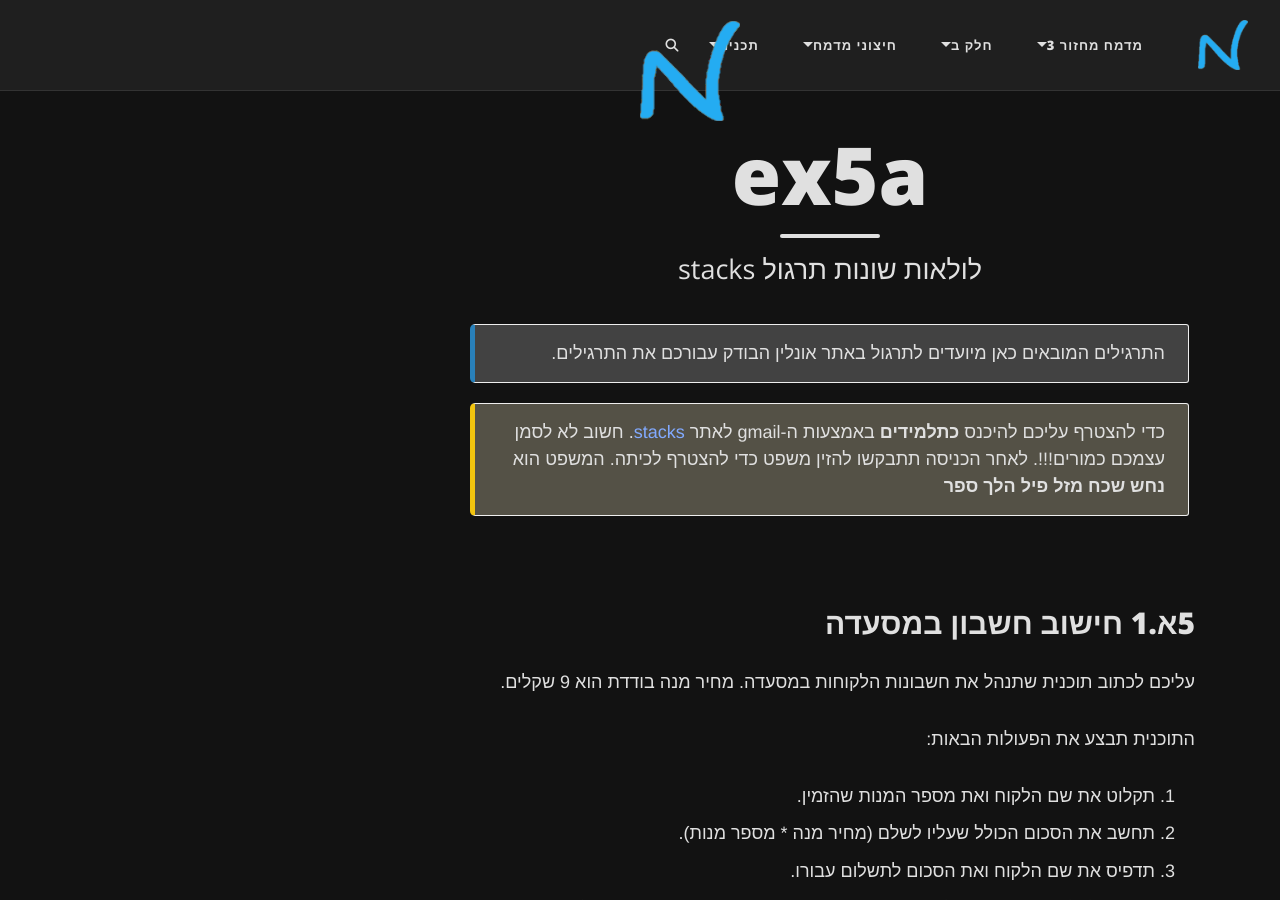
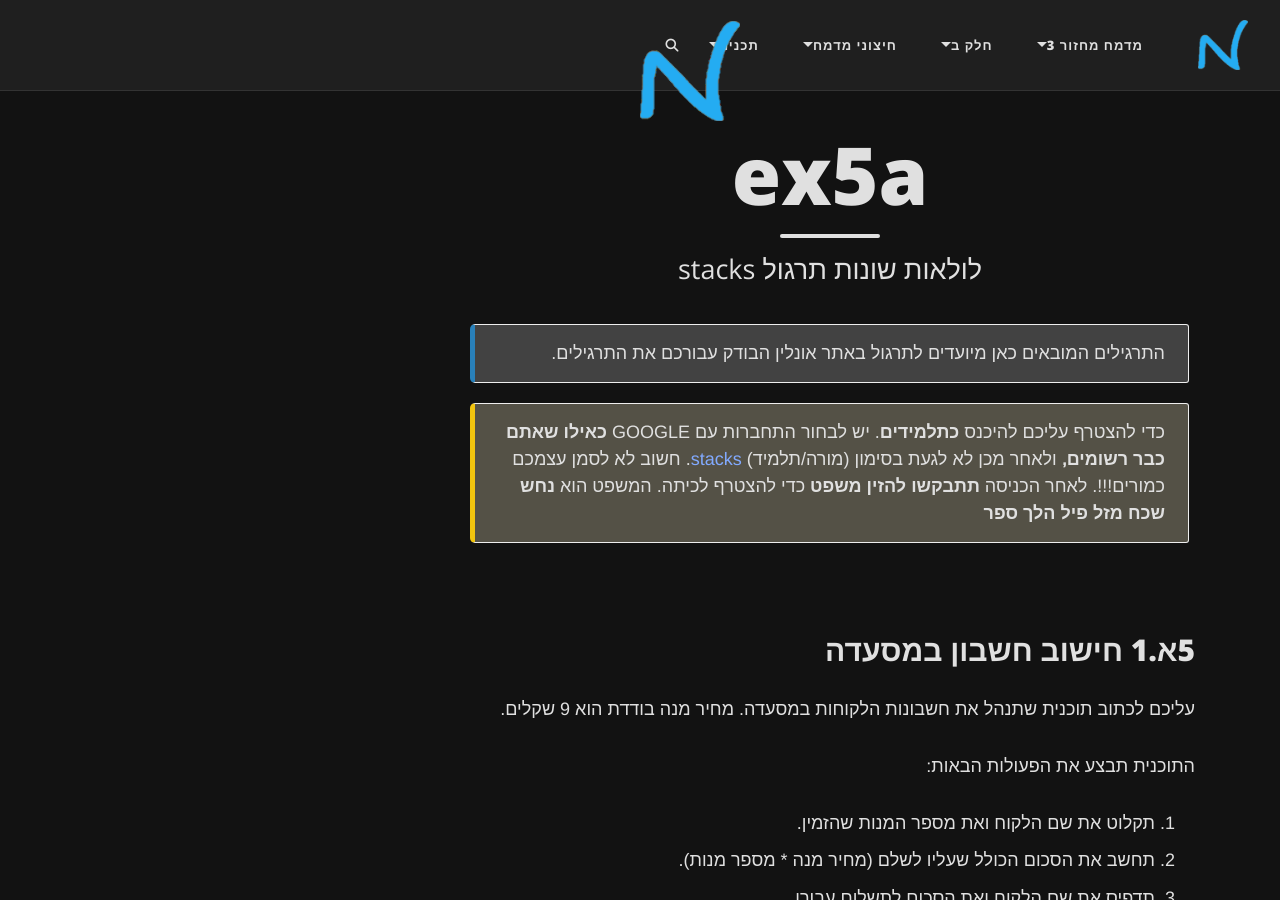
Before and after one commit to 3strategy/BeautifulYesodot, a Jekyll site: the page built from cst/yesodot/ex5a.md, in a window 1280 px wide and 900 px high. Built offline with Jekyll 4.4.1, drawn with Linux system fonts in a browser that asks for light colours; comment, search, counter and statistics services are not loaded.

Commit message:
עוד דיוק של נושא ההתחברות

```diff
--- a/cst/yesodot/ex5a.md
+++ b/cst/yesodot/ex5a.md
@@ -10,7 +10,7 @@
 התרגילים המובאים כאן מיועדים לתרגול באתר אונלין הבודק עבורכם את התרגילים.
 
 {: .box-warning}
-כדי להצטרף עליכם להיכנס **כתלמידים** באמצעות ה-gmail לאתר [stacks](https://stacks.co.il/login/). חשוב לא לסמן עצמכם כמורים!!!. לאחר הכניסה תתבקשו להזין משפט כדי להצטרף לכיתה. המשפט הוא **נחש שכח מזל פיל הלך ספר**
+כדי להצטרף עליכם להיכנס **כתלמידים**. יש לבחור התחברות עם GOOGLE **כאילו שאתם כבר רשומים,** ולאחר מכן לא לגעת בסימון (מורה/תלמיד) [stacks](https://stacks.co.il/login/). חשוב לא לסמן עצמכם כמורים!!!. לאחר הכניסה **תתבקשו להזין משפט** כדי להצטרף לכיתה. המשפט הוא **נחש שכח מזל פיל הלך ספר**
 
 
 ## 5א.1 חישוב חשבון במסעדה
```
